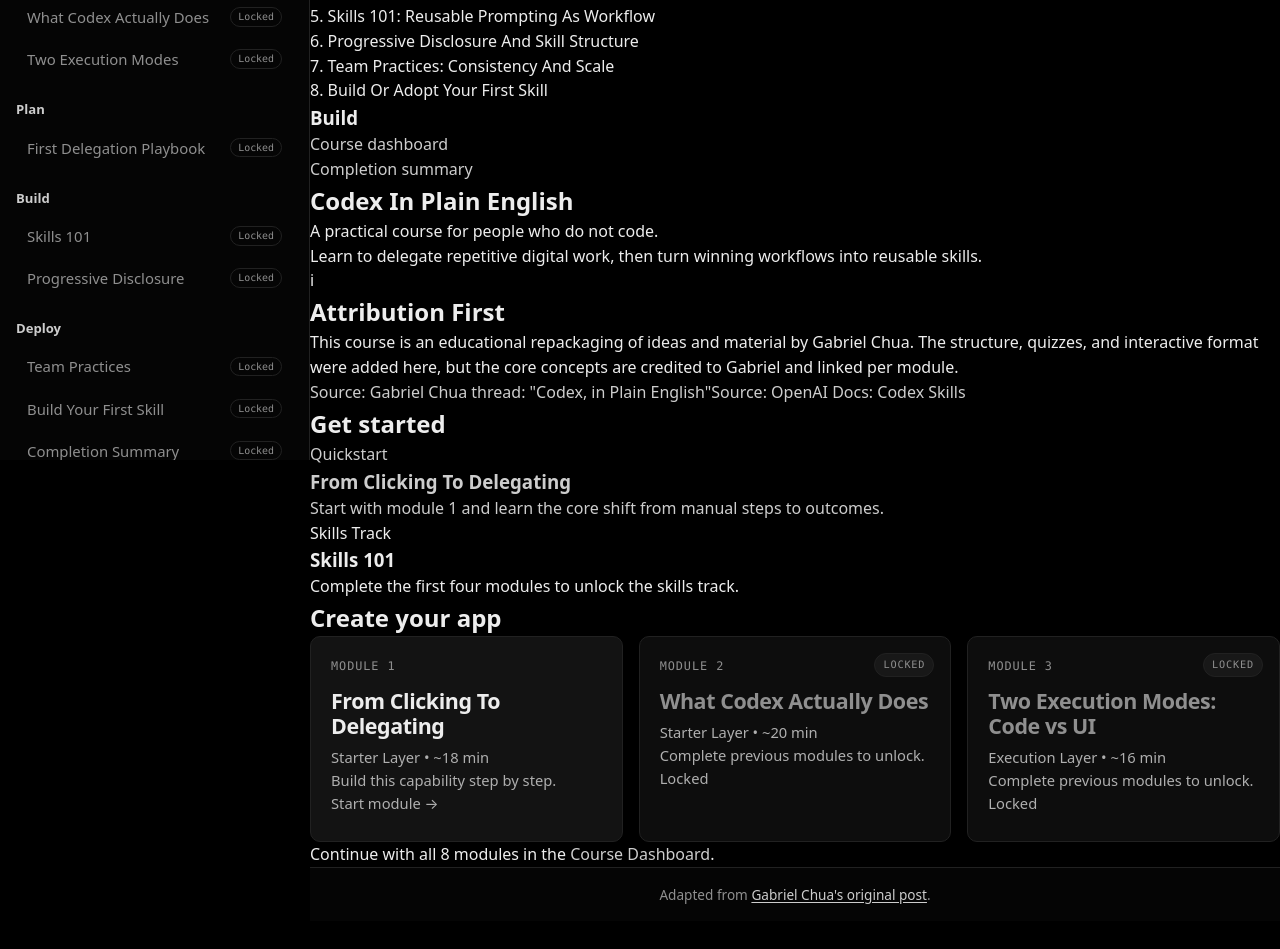
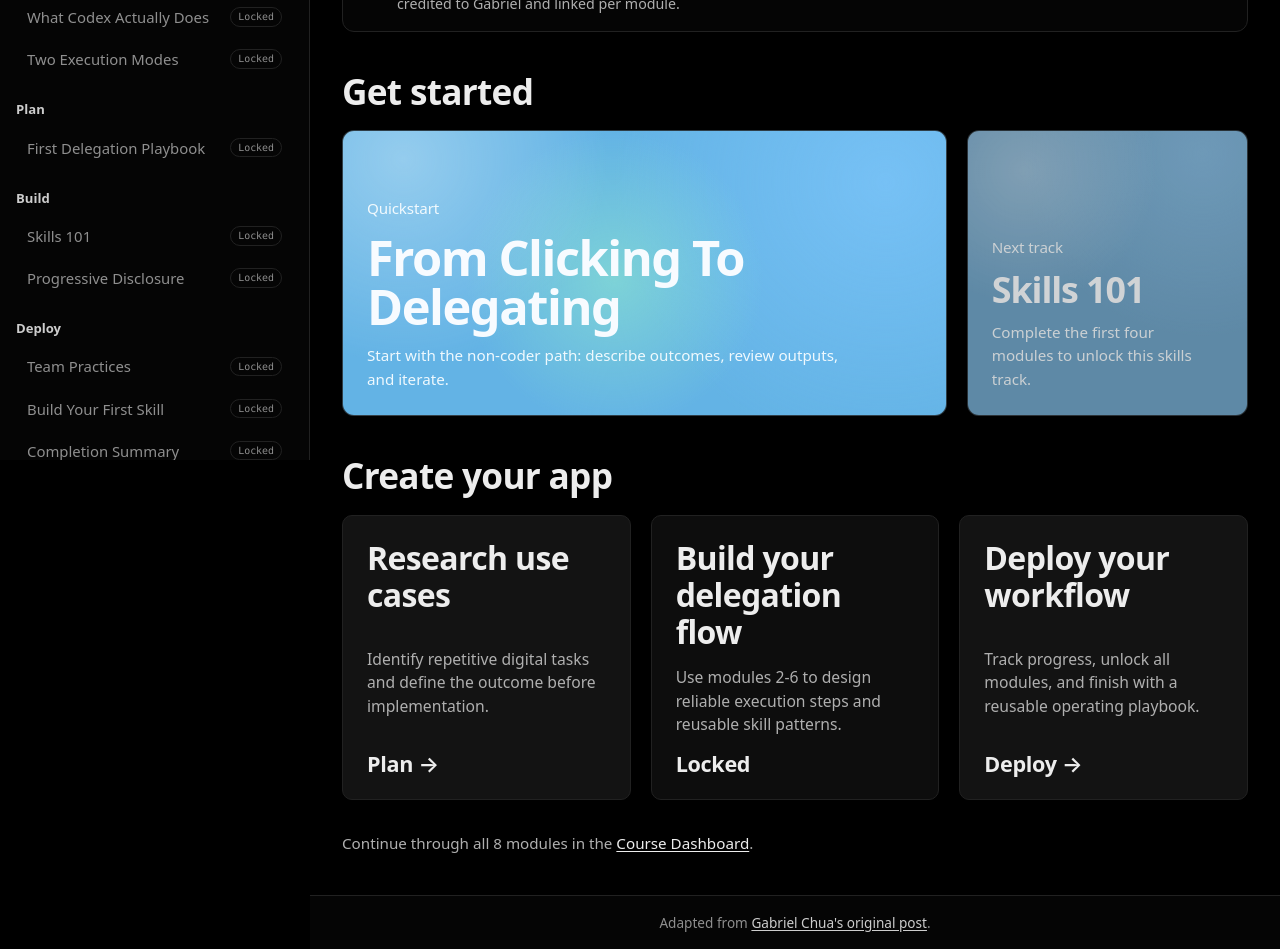
Before and after one commit to daniel-p-green/codex-in-plain-english, a React (Vite) app: page /module/1 in a window 1280 px wide. Shown: the part 340-1289 px from the top of the page. Before the commit the page ends 1261 px from the top, so only its background shows below. Built offline with nearby package versions, Linux system fonts and the light colour scheme; a web font is replaced by a local one.

Commit message:
feat(landing): rebuild hero, attribution banner, get-started and create-app sections

```diff
--- a/src/components/landing/LandingPage.tsx
+++ b/src/components/landing/LandingPage.tsx
@@ -7,213 +7,145 @@
   SOURCE_GABRIEL_X,
   SOURCE_OPENAI_SKILLS_DOC,
 } from '../../data/attribution';
+import PageContainer from '../layout/PageContainer';
 
 export default function LandingPage() {
-  const { isModuleUnlocked, isModuleComplete, getModulePercent } = useProgressContext();
-  const codexModules = allModules.slice(0, 4);
-  const skillModules = allModules.slice(4);
-  const featuredModules = allModules.slice(0, 3);
+  const { isModuleUnlocked } = useProgressContext();
   const moduleOne = allModules[0];
   const moduleFive = allModules[4];
-  const defaultActiveModuleId = moduleOne.id;
+  const moduleFour = allModules[3];
+
+  const starterCards = [
+    {
+      id: 'left-primary',
+      title: 'From Clicking To Delegating',
+      subtitle: 'Quickstart',
+      href: `/module/${moduleOne.number}`,
+      copy: 'Start with the non-coder path: describe outcomes, review outputs, and iterate.',
+      variant: 'primary',
+      locked: false,
+    },
+    {
+      id: 'right-secondary',
+      title: 'Skills 101',
+      subtitle: 'Next track',
+      href: `/module/${moduleFive.number}`,
+      copy: isModuleUnlocked(moduleFive.id)
+        ? 'Shift from one-off prompts to repeatable workflow modules.'
+        : 'Complete the first four modules to unlock this skills track.',
+      variant: 'secondary',
+      locked: !isModuleUnlocked(moduleFive.id),
+    },
+  ] as const;
+
+  const createCards = [
+    {
+      id: 'plan',
+      title: 'Research use cases',
+      copy: 'Identify repetitive digital tasks and define the outcome before implementation.',
+      cta: 'Plan',
+      href: `/module/${moduleOne.number}`,
+      locked: false,
+    },
+    {
+      id: 'build',
+      title: 'Build your delegation flow',
+      copy: 'Use modules 2-6 to design reliable execution steps and reusable skill patterns.',
+      cta: 'Build',
+      href: `/module/${moduleFour.number}`,
+      locked: !isModuleUnlocked(moduleFour.id),
+    },
+    {
+      id: 'deploy',
+      title: 'Deploy your workflow',
+      copy: 'Track progress, unlock all modules, and finish with a reusable operating playbook.',
+      cta: 'Deploy',
+      href: '/dashboard',
+      locked: false,
+    },
+  ] as const;
 
   return (
-    <div className="landing-page docs-shell">
-      <aside className="docs-sidebar" aria-label="Course navigation">
-        <div className="docs-search">
-          <div className="docs-search-left">
-            <span className="docs-search-icon" aria-hidden="true">
-              ⌕
-            </span>
-            <span className="docs-search-label">Search</span>
-          </div>
-          <kbd className="docs-search-kbd">⌘ K</kbd>
-        </div>
-        <p className="docs-breadcrumb">Codex Course • 8 modules</p>
-
-        <div className="docs-sidebar-section">
-          <h3>Codex Fundamentals</h3>
-          <ul>
-            {codexModules.map(mod => {
-              const unlocked = isModuleUnlocked(mod.id);
-              const completed = isModuleComplete(mod.id);
-
-              return (
-                <li key={mod.id}>
-                  {unlocked ? (
-                    <Link
-                      to={`/module/${mod.number}`}
-                      className={`docs-sidebar-link ${completed ? 'done' : ''} ${mod.id === defaultActiveModuleId ? 'active' : ''}`}
-                    >
-                      {mod.number}. {mod.title}
-                    </Link>
-                  ) : (
-                    <span className="docs-sidebar-link locked">
-                      {mod.number}. {mod.title}
-                    </span>
-                  )}
-                </li>
-              );
-            })}
-          </ul>
-        </div>
-
-        <div className="docs-sidebar-section">
-          <h3>Skills</h3>
-          <ul>
-            {skillModules.map(mod => {
-              const unlocked = isModuleUnlocked(mod.id);
-              const completed = isModuleComplete(mod.id);
-
-              return (
-                <li key={mod.id}>
-                  {unlocked ? (
-                    <Link to={`/module/${mod.number}`} className={`docs-sidebar-link ${completed ? 'done' : ''}`}>
-                      {mod.number}. {mod.title}
-                    </Link>
-                  ) : (
-                    <span className="docs-sidebar-link locked">
-                      {mod.number}. {mod.title}
-                    </span>
-                  )}
-                </li>
-              );
-            })}
-          </ul>
-        </div>
-
-        <div className="docs-sidebar-section">
-          <h3>Build</h3>
-          <ul>
-            <li>
-              <Link to="/dashboard" className="docs-sidebar-link">
-                Course dashboard
-              </Link>
-            </li>
-            <li>
-              <Link to="/completion" className="docs-sidebar-link">
-                Completion summary
-              </Link>
-            </li>
-          </ul>
-        </div>
-      </aside>
-
-      <main className="docs-main">
-        <section className="docs-hero">
-          <h1>Codex In Plain English</h1>
-          <p className="docs-hero-subtitle">A practical course for people who do not code.</p>
-          <p className="docs-hero-tagline">
-            Learn to delegate repetitive digital work, then turn winning workflows into reusable skills.
-          </p>
+    <PageContainer className="landing-page">
+      <section className="landing-hero">
+        <h1>Apps SDK</h1>
+        <p>Our framework to build delegation habits for Codex.</p>
       </section>
 
-        <section className="docs-alert" aria-label="source attribution">
-          <div className="docs-alert-icon" aria-hidden="true">
+      <section className="attribution-banner" aria-label="source attribution">
+        <div className="attribution-banner-icon" aria-hidden="true">
           i
         </div>
-          <div className="docs-alert-text">
-            <h2 className="docs-alert-title">{COURSE_ATTRIBUTION_TITLE}</h2>
-            <p className="docs-alert-copy">{COURSE_ATTRIBUTION_COPY}</p>
+        <div className="attribution-banner-main">
+          <h2>{COURSE_ATTRIBUTION_TITLE}</h2>
+          <p>{COURSE_ATTRIBUTION_COPY}</p>
         </div>
-          <div className="docs-alert-links">
+        <div className="attribution-banner-links">
           <a href={SOURCE_GABRIEL_X.url} target="_blank" rel="noreferrer noopener">
-              Source: {SOURCE_GABRIEL_X.label}
+            Gabriel Chua thread
           </a>
           <a href={SOURCE_OPENAI_SKILLS_DOC.url} target="_blank" rel="noreferrer noopener">
-              Source: {SOURCE_OPENAI_SKILLS_DOC.label}
+            OpenAI Docs: Codex Skills
           </a>
         </div>
       </section>
 
-        <section className="docs-block">
-          <h2 className="docs-section-title">Get started</h2>
-          <div className="docs-feature-grid">
-            <Link to="/module/1" className="docs-feature docs-feature-primary">
-              <p className="docs-feature-kicker">Quickstart</p>
-              <h3>From Clicking To Delegating</h3>
-              <p>Start with module {moduleOne.number} and learn the core shift from manual steps to outcomes.</p>
+      <section className="landing-section">
+        <h2 className="landing-section-title">Get started</h2>
+        <div className="landing-starter-grid" data-testid="get-started-grid">
+          {starterCards.map(card => {
+            const className = `starter-card starter-card-${card.variant} ${card.locked ? 'locked' : ''}`;
+            if (card.locked) {
+              return (
+                <article key={card.id} className={className}>
+                  <p className="starter-card-kicker">{card.subtitle}</p>
+                  <h3>{card.title}</h3>
+                  <p>{card.copy}</p>
+                </article>
+              );
+            }
+
+            return (
+              <Link key={card.id} to={card.href} className={className}>
+                <p className="starter-card-kicker">{card.subtitle}</p>
+                <h3>{card.title}</h3>
+                <p>{card.copy}</p>
               </Link>
-
-            {isModuleUnlocked(moduleFive.id) ? (
-              <Link to={`/module/${moduleFive.number}`} className="docs-feature docs-feature-secondary">
-                <p className="docs-feature-kicker">Skills Track</p>
-                <h3>Skills 101</h3>
-                <p>Jump into reusable workflow design and progressive disclosure once it unlocks.</p>
-                <div className="docs-feature-preview" aria-hidden="true">
-                  <span />
-                  <span />
-                  <span />
-                </div>
-              </Link>
-            ) : (
-              <div className="docs-feature docs-feature-secondary locked">
-                <p className="docs-feature-kicker">Skills Track</p>
-                <h3>Skills 101</h3>
-                <p>Complete the first four modules to unlock the skills track.</p>
-                <div className="docs-feature-preview" aria-hidden="true">
-                  <span />
-                  <span />
-                  <span />
-                </div>
-              </div>
-            )}
+            );
+          })}
         </div>
       </section>
 
-        <section className="course-overview docs-block">
-          <h2 className="docs-section-title">Create your app</h2>
-          <div className="module-grid docs-module-grid">
-            {featuredModules.map(mod => {
-              const unlocked = isModuleUnlocked(mod.id);
-              const completed = isModuleComplete(mod.id);
-              const percent = getModulePercent(mod.id);
-
-              let cardClass = 'module-card';
-              if (completed) cardClass += ' completed';
-              if (!unlocked) cardClass += ' locked';
-
-              return unlocked ? (
-                <Link key={mod.id} to={`/module/${mod.number}`} className={`${cardClass} docs-module-card`}>
-                  <div className="module-card-number">Module {mod.number}</div>
-                  {completed && <span className="module-card-check">Done</span>}
-                  <h3>{mod.title}</h3>
-                  <p>
-                    {mod.depthZone} • ~{mod.estimatedMinutes} min
-                  </p>
-                  <p className="module-card-caption">
-                    {completed ? 'Review and refine your workflow.' : 'Build this capability step by step.'}
-                  </p>
-                  <p className="module-card-cta">{completed ? 'Review module →' : 'Start module →'}</p>
-                  {percent > 0 && !completed && (
-                    <div className="module-card-progress">
-                      <div className="module-card-progress-fill" style={{ width: `${percent}%` }} />
-                    </div>
-                  )}
+      <section className="landing-section">
+        <h2 className="landing-section-title">Create your app</h2>
+        <div className="landing-create-grid" data-testid="create-app-grid">
+          {createCards.map(card => {
+            const className = `create-card ${card.locked ? 'locked' : ''}`;
+            if (card.locked) {
+              return (
+                <article key={card.id} className={className}>
+                  <h3>{card.title}</h3>
+                  <p>{card.copy}</p>
+                  <span className="create-card-cta">Locked</span>
+                </article>
+              );
+            }
+            return (
+              <Link key={card.id} to={card.href} className={className}>
+                <h3>{card.title}</h3>
+                <p>{card.copy}</p>
+                <span className="create-card-cta">{card.cta} →</span>
               </Link>
-              ) : (
-                <div key={mod.id} className={`${cardClass} docs-module-card`}>
-                  <div className="module-card-number">Module {mod.number}</div>
-                  <span className="module-card-lock">Locked</span>
-                  <h3>{mod.title}</h3>
-                  <p>
-                    {mod.depthZone} • ~{mod.estimatedMinutes} min
-                  </p>
-                  <p className="module-card-caption">Complete previous modules to unlock.</p>
-                  <p className="module-card-cta">Locked</p>
-                </div>
             );
           })}
         </div>
-          <p className="docs-more-modules">
-            Continue with all 8 modules in the{' '}
-            <Link to="/dashboard" className="docs-inline-link">
-              Course Dashboard
-            </Link>
-            .
+      </section>
+
+      <section className="landing-dashboard-link">
+        <p>
+          Continue through all 8 modules in the <Link to="/dashboard">Course Dashboard</Link>.
         </p>
       </section>
-      </main>
-    </div>
+    </PageContainer>
   );
 }
```
Also changed, not shown: 1 other file (tests, documents, lock files or other folders). Lines whose indentation alone changed are shown as unchanged.
